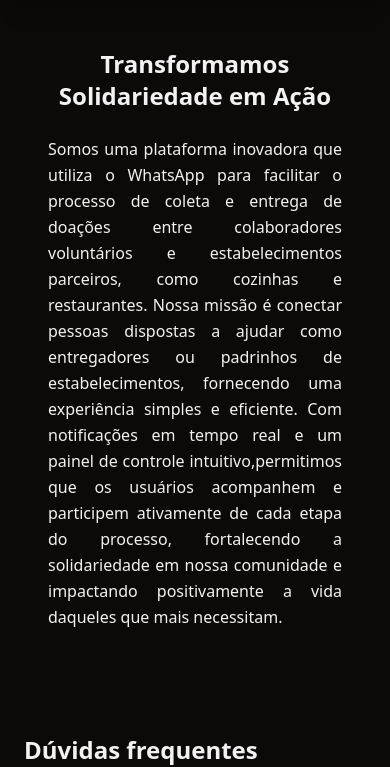
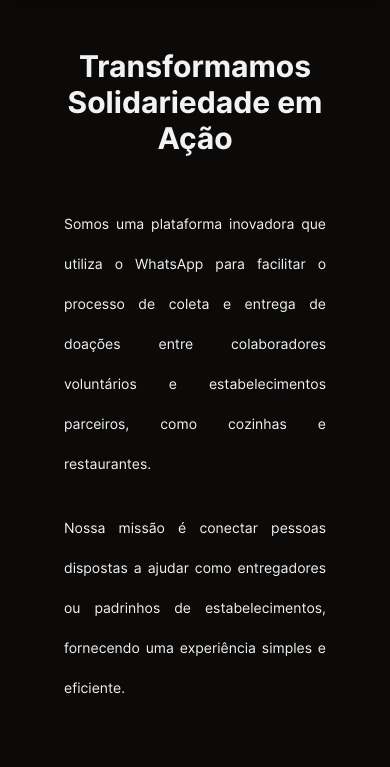
Before and after one commit to lucaoskaique/entregacao-app, a React (Vite) app: page / in a window 390 px wide. Shown: the part 712-1479 px from the top of the page. Built offline with nearby package versions, Linux system fonts and the light colour scheme.

Commit message:
refactor: adjustment mobile and desktop

```diff
--- a/src/components/About.tsx
+++ b/src/components/About.tsx
@@ -1,17 +1,20 @@
 export const About = () => {
   return (
-    <section id="about" className="container tablet:text-center mt-[50px]">
-      <div className="px-6 flex flex-col">
-        <h2 className="text-2xl md:text-3xl font-bold tablet:w-full text-center">
+    <section id="about" className="container text-justify tablet:text-center mt-[50px]">
+      <div className="px-10 flex flex-col">
+        <h2 className="text-3xl tablet:text-3xl font-inter-bold text-center mb-6">
           Transformamos Solidariedade em Ação
         </h2>
-        <div className="flex flex-col text-base md:text-xl gap-y-6 my-6">
-          <p className="leading-relaxed text-justify">
+        <div className="flex flex-col text-sm tablet:text-base gap-y-6 my-6 font-inter-regular tablet:w-[65%] tablet:m-auto">
+          <p className="leading-10">
             Somos uma plataforma inovadora que utiliza o WhatsApp para facilitar o processo de coleta e entrega de doações entre colaboradores voluntários e estabelecimentos parceiros, como cozinhas e restaurantes.
-
+          </p>
+          <p className="leading-10">
             Nossa missão é conectar pessoas dispostas a ajudar como entregadores ou padrinhos de estabelecimentos, fornecendo uma experiência simples e eficiente.
-
-            Com notificações em tempo real e um painel de controle intuitivo,permitimos que os usuários acompanhem e participem ativamente de cada etapa do processo, fortalecendo a solidariedade em nossa comunidade e impactando positivamente a vida daqueles que mais necessitam.</p>
+          </p>
+          <p className="hidden tablet:block leading-10">
+            Com notificações em tempo real e um painel de controle intuitivo,permitimos que os usuários acompanhem e participem ativamente de cada etapa do processo, fortalecendo a solidariedade em nossa comunidade e impactando positivamente a vida daqueles que mais necessitam.
+          </p>
         </div>
       </div>
     </section>
```
